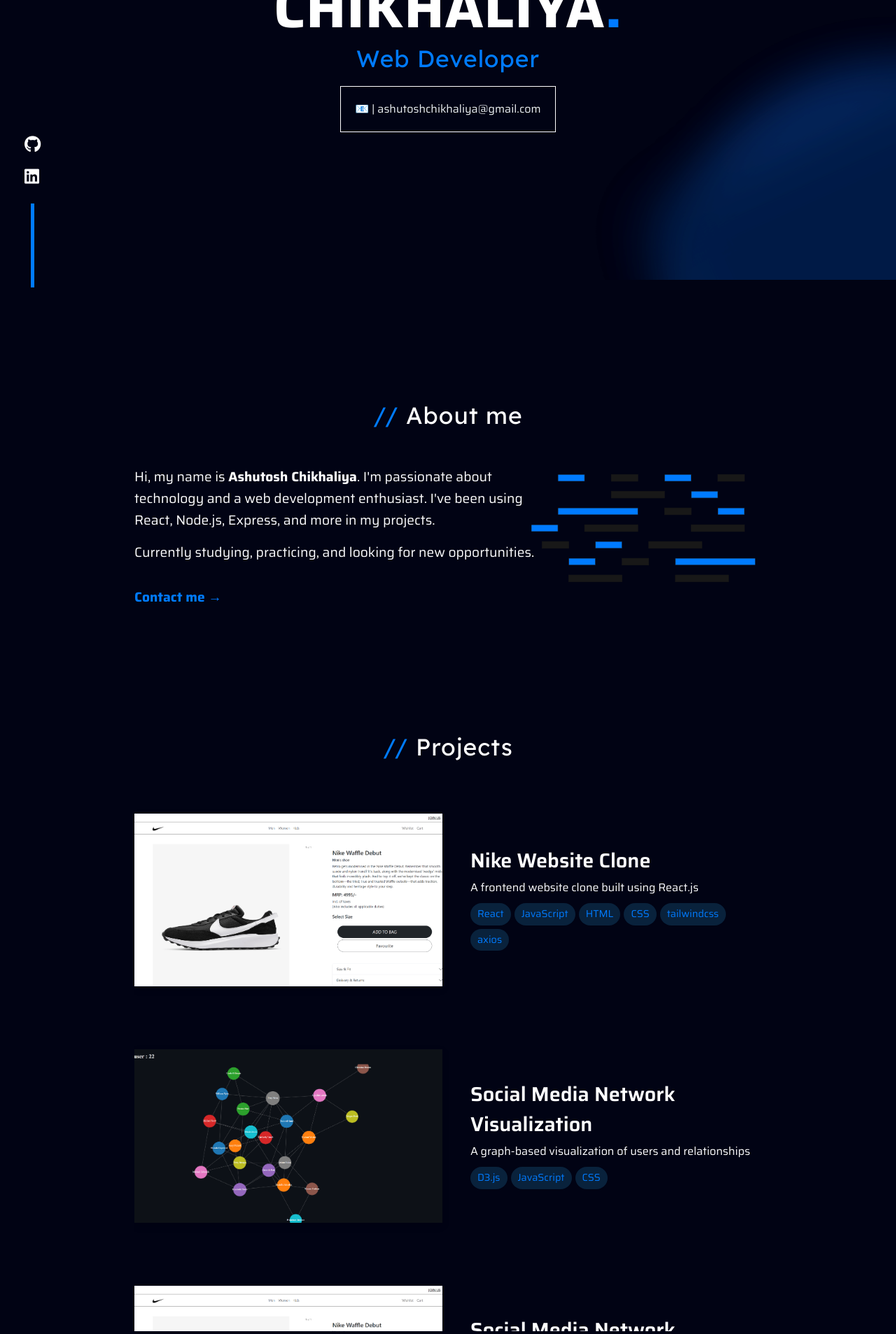
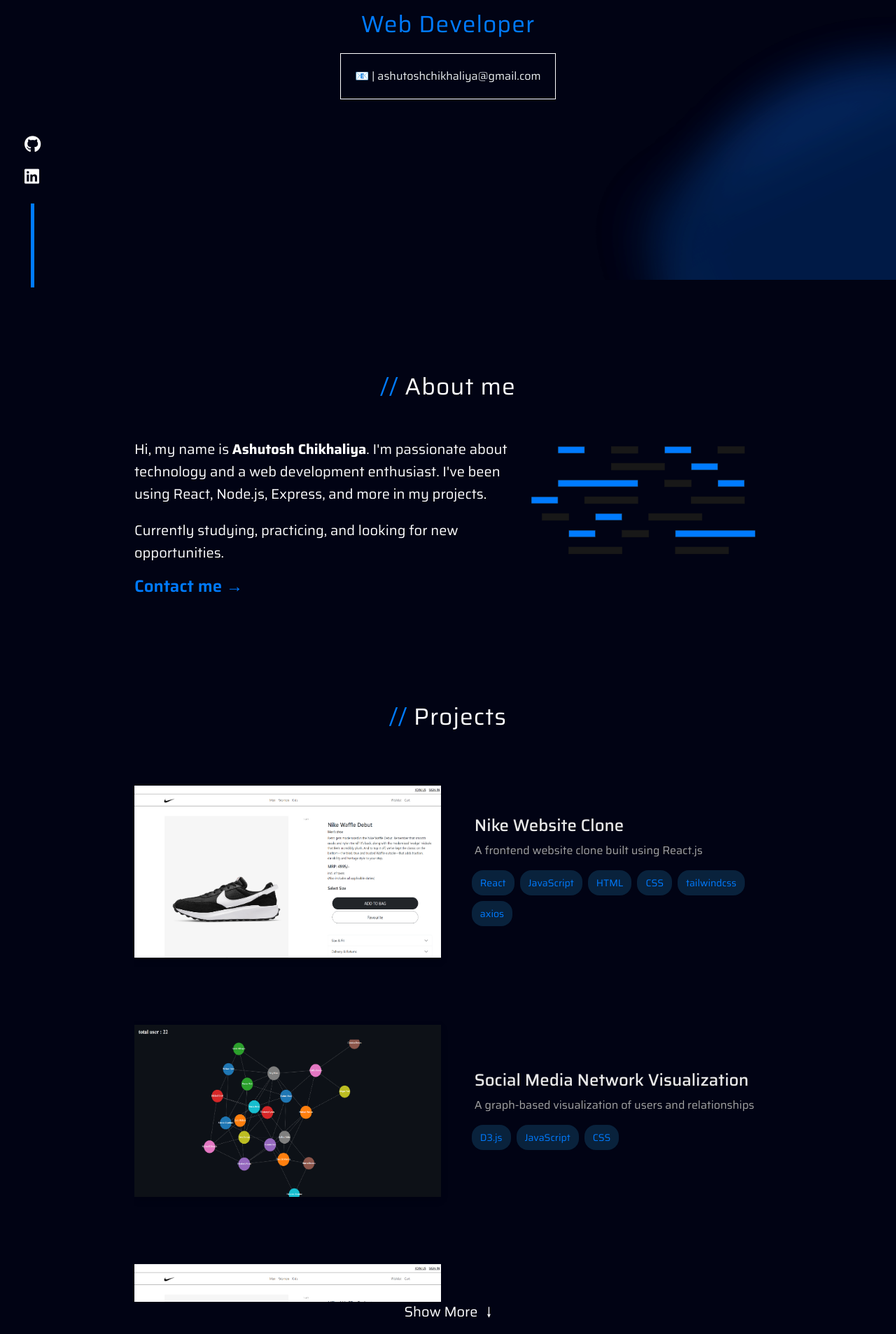
Before and after one commit to Ashutosh-Chikhaliya/Portfolio-website, a React (Vite) app: page / in a window 1280 px wide. Shown: the part 400-2307 px from the top of the page at 70% size. Built offline with nearby package versions, Linux system fonts and the light colour scheme; a web font is replaced by a local one.

Commit message:
update css

```diff
--- a/public/stylesheets/about.css
+++ b/public/stylesheets/about.css
@@ -1,38 +1,22 @@
 .about-me {
-  display: flex;
-  justify-content: space-between;
-  color: #fff; /* White text */
   height: 182px;
   width: 70vw;
   margin: 0 auto;
   margin-top: 3rem;
 }
 
-.about-content {
-  max-width: 600px;
-  display: flex;
-  flex-direction: column;
-}
-
 h2 {
   text-align: center;
   font-size: 2.1rem !important;
-  font-family: "Lexend", sans-serif;
+  /* font-family: "Lexend", sans-serif; */
   font-optical-sizing: auto;
-  font-weight: 600;
+  font-weight: bold;
   font-style: normal;
   letter-spacing: 1px;
 }
 
-.about-content p {
-  font-size: 1.2rem;
-  margin-bottom: 15px;
-  line-height: 1.6;
-  color: black;
-}
-
 .about-content strong {
-  color: #000000; /* Bold name */
+  color: #000000;
 }
 
 body.dark .about-content p,
@@ -41,12 +25,7 @@
 }
 
 .contact-link {
-  display: inline-block;
-  margin-top: 20px;
   color: #007bff;
-  text-decoration: none;
-  font-weight: bold;
-  font-size: 1.2rem;
 }
 
 .contact-link:hover {
@@ -54,10 +33,6 @@
 }
 
 .aboutImg {
-  display: inline-block;
-  position: relative;
-  height: 20rem;
-  width: 20rem;
   top: -39%;
   right: 1%;
 }
--- a/public/stylesheets/home.css
+++ b/public/stylesheets/home.css
@@ -1,60 +1,23 @@
 /* home page */
 
 .homepage-container {
-  display: flex;
-  justify-content: center;
-  align-items: center;
-  height: 100vh;
   width: 70vw;
   margin: 0 auto;
-  background-color: transparent;
-  color: white;
-  text-align: center;
-}
-
-.content {
-  display: flex;
-  flex-direction: column;
-  justify-content: center;
-  align-items: center;
-  padding: 20px;
 }
 
 .name-title {
   font-family: "Saira", sans-serif;
-  font-size: 5rem;
-  font-weight: 700;
-  letter-spacing: 1px;
-  color: black;
-  line-height: 1;
 }
 
 body.dark .name-title {
   color: white;
 }
 
-/* Subtitle - Web Developer */
-.sub-title {
-  font-size: 2.5rem;
-  margin-top: 7px;
-  font-weight: normal;
-}
-
 /* Contact box styling */
 .contact-box {
   font-family: "Saira", sans-serif;
-  position: relative;
-  display: inline-block;
-  padding: 20px;
-  background-color: transparent;
   border: 1px solid rgb(0, 0, 0);
-  color: #000000;
-  border-radius: 0px;
-  overflow: hidden;
-  cursor: pointer;
-  text-align: center;
   transition: background-color 0.3s ease;
-  margin-top: 15px;
 }
 
 body.dark .contact-box {
@@ -62,24 +25,14 @@
   border: 1px solid white;
 }
 
+.contact-box .text {
+  transition: opacity 0.3s ease;
+}
+
 .contact-box .copy {
-  position: absolute;
   top: 50%;
   left: 50%;
   transform: translate(-50%, -50%);
-  background-color: transparent;
-  border: none;
-  color: #ecf0f1;
-  z-index: 2;
-  font-size: 1.2rem;
-  padding: 0;
-  opacity: 0; /* Hidden initially */
-  transition: opacity 0.3s ease;
-}
-
-.contact-box .text {
-  z-index: 0;
-  position: relative;
   transition: opacity 0.3s ease;
 }
 
--- a/public/stylesheets/projects.css
+++ b/public/stylesheets/projects.css
@@ -2,40 +2,19 @@
 .projects-container {
   width: 70vw;
   margin: 0 auto;
-  position: relative;
-  padding: 50px 0;
-  overflow: hidden;
 }
 
 .timeline {
   max-height: 400px;
-  overflow: hidden;
   transition: max-height 0.5s ease-in-out;
-}
-
-.project-wrapper {
-  position: relative;
-  display: flex;
-  justify-content: center;
-  align-items: center;
-  margin: 50px 0;
-  width: 100%;
 }
 
 .project-card {
   width: 37vw;
   height: auto;
-  position: relative;
-  background-size: cover;
-  background-position: center;
-  margin: 20px;
-  margin-left: 0;
   box-shadow: 0 4px 10px rgba(0, 0, 0, 0.15);
   backdrop-filter: blur(10px);
   transition: transform 0.3s ease-in-out, opacity 0.3s ease;
-  border: none;
-  overflow: hidden;
-  aspect-ratio: 16/9;
 }
 
 .project-card::after {
@@ -55,28 +34,18 @@
 }
 
 .project-card img {
-  width: 100%;
   height: auto;
-  position: relative;
-  object-fit: cover;
-  display: block;
   transition: opacity 0.3s ease-in-out;
   aspect-ratio: 16/9;
 }
 
 /* Overlay for links */
 .links-overlay {
-  position: absolute;
   top: 50%;
   left: 50%;
   transform: translate(-50%, -50%);
-  opacity: 0;
   transition: opacity 0.3s ease;
-  z-index: 10;
-  display: flex;
-  justify-content: center;
-  align-items: center;
-  pointer-events: none;
+  color: black;
 }
 
 /* Show the overlay when hovering the card */
@@ -86,18 +55,8 @@
 }
 
 .link-btn {
-  display: flex;
-  width: 60px;
-  height: 60px;
   background-color: #ebecf3;
-  margin: 10px;
-  color: #000000;
-  font-size: 1.3em;
-  cursor: pointer;
   transition: color 0.3s ease;
-  border-radius: 10px;
-  justify-content: center;
-  align-items: center;
 }
 
 .link-btn:hover {
@@ -105,69 +64,28 @@
 }
 
 /* Project details section */
-.project-details {
-  width: 50%;
-  margin-left: 20px;
-  display: flex;
-  flex-direction: column;
-  justify-content: center;
+
+.project-details h3 {
+  transition: color 0.5s;
 }
 
-.project-details h3 {
-  font-size: 1.8em;
-  margin: 0;
-  color: #000;
-  font-weight: 600;
+body.dark .project-details h3 {
+  color: rgb(232, 232, 232);
+  transition: color 0.5s;
 }
 
-.project-details p {
-  margin: 5px 0 0;
-  font-size: 1em;
-  color: #000;
-}
-
-body.dark .project-details h3,
 body.dark .project-details p {
-  color: white;
-}
-
-.project-details .tags {
-  margin-top: 10px;
+  color: rgb(164, 164, 164);
 }
 
 .tag {
-  display: inline-block;
   background-color: #cce5ff;
   color: #007bff;
-  padding: 5px 10px;
-  border-radius: 20px;
-  font-size: 0.9em;
-  margin-right: 5px;
-  margin-bottom: 5px;
 }
 
 body.dark .tag {
   color: #007bff;
   background-color: #09223c;
-}
-
-/* Show More Button */
-.show-more-container {
-  display: flex;
-  align-items: center;
-  justify-content: center;
-  text-align: center;
-}
-
-.show-more-btn {
-  background: none;
-  border: none;
-  color: #000000;
-  font-size: 1.2em;
-  cursor: pointer;
-  display: flex;
-  align-items: center;
-  justify-content: center;
 }
 
 body.dark .show-more-btn {
@@ -181,14 +99,3 @@
 body.dark .show-more-btn:hover {
   color: rgb(0, 123, 255);
 }
-
-.arrow {
-  display: inline-block;
-  margin-left: 10px;
-  font-size: 20px;
-  transition: transform 0.4s ease-in-out;
-}
-
-.rotate {
-  transform: rotate(180deg);
-}
--- a/src/App.css
+++ b/src/App.css
@@ -15,7 +15,7 @@
 body {
   margin: 0;
   padding: 0;
-  font-family: "Saira", sans-serif;
+  font-family: "Saira", sans-serif !important;
   transition: background-color 0.5s, color 0.5s;
   background-color: #e0e0f0;
   min-height: 100%;
@@ -109,7 +109,6 @@
 
 body.dark .navbar {
   background-color: transparent;
-  transition: background-color 0.5s, color 0.5s;
 }
 
 /* Social media links fixed on the left */
--- a/src/components/Email.jsx
+++ b/src/components/Email.jsx
@@ -25,9 +25,9 @@
         }, 2000);
     }
     return (
-        <div className={`contact-box ${copied ? 'copied' : ''}`} onClick={copyToClipboard}>
-            <span className="text"> <span>📧  |  </span>  ashutoshchikhaliya@gmail.com</span>
-            <button className="copy">{copied ? 'Copied!' : 'Copy'}</button>
+        <div className={`contact-box ${copied ? 'copied' : ''} relative inline-block p-5 truncate cursor-pointer mt-4`} onClick={copyToClipboard}>
+            <span className="text z-0 relative"> <span>📧  |  </span>  ashutoshchikhaliya@gmail.com</span>
+            <button className="copy opacity-0 absolute text-white z-10 text-xl">{copied ? 'Copied!' : 'Copy'}</button>
         </div>
     )
 }
--- a/src/pages/AboutMe.jsx
+++ b/src/pages/AboutMe.jsx
@@ -9,19 +9,19 @@
     return (
         <>
             <h2 id="about-me-section"> <span className='highlight-blue'>//</span>  About me</h2>
-            <section className="about-me">
-                <div className="about-content">
-                    <p>
+            <section className="about-me flex justify-between">
+                <div className="about-content max-w-screen-sm text-xl leading-8">
+                    <p className=' mb-5'>
                         Hi, my name is <strong>Ashutosh Chikhaliya</strong>. I'm passionate about technology and a web development enthusiast.
                         I've been using React, Node.js, Express, and more in my projects.
                     </p>
                     <p>
                         Currently studying, practicing, and looking for new opportunities.
                     </p>
-                    <Link to="" className="contact-link">Contact me →</Link>
+                    <Link to="" className="contact-link inline-block mt-4 font-semibold text-2xl">Contact me →</Link>
                 </div>
 
-                <img className='aboutImg' src={aboutImage} alt="" />
+                <img className='aboutImg relative h-80 w-80' src={aboutImage} alt="" />
 
             </section>
         </>
--- a/src/pages/Home.jsx
+++ b/src/pages/Home.jsx
@@ -10,12 +10,11 @@
     return (
         <div>
             <BackgroundShapes />
-            <div className="homepage-container">
-                <div className="content">
-                    <h1 className="name-title">ASHUTOSH CHIKHALIYA<span className="highlight-blue">.</span></h1>
-                    <h2 className="sub-title highlight-blue">Web Developer</h2>
+            <div className="homepage-container flex justify-center items-center h-screen text-center">
+                <div className="content flex flex-col items-center justify-center items-center p-5">
+                    <h1 className="name-title text-7xl font-bold tracking-wide">ASHUTOSH CHIKHALIYA<span className="highlight-blue">.</span></h1>
+                    <h2 className="sub-title mt-2 highlight-blue">Web Developer</h2>
                     <Email />
-                    {/* Contact box with dynamic button text and copied state */}
                 </div>
             </div>
         </div>
--- a/src/pages/ProjectsPage.jsx
+++ b/src/pages/ProjectsPage.jsx
@@ -19,26 +19,26 @@
     }, [showAllProjects]);
 
     return (
-        <section className="projects-container">
+        <section className="projects-container relative overflow-hidden pt-12 pb-12 pl-0 pr-0">
             <h2 id="about-me-section"><span className='highlight-blue'>//</span> Projects</h2>
 
-            <div className="timeline" ref={projectsContainerRef}>
+            <div className="timeline overflow-hidden" ref={projectsContainerRef}>
                 {Projects.map((project, index) => ( // Use the renamed variable here
-                    <div className={`project-wrapper ${index % 2 === 0 ? 'left' : 'right'}`} key={project.id}>
-                        <div class="project-card">
+                    <div className={`project-wrapper ${index % 2 === 0 ? 'left' : 'right'} relative flex justify-center items-center mt-12 mb-12 ml-0 mr-0 w-full`} key={project.id}>
+                        <div class="project-card relative m-6 ml-0  bg-cover bg-center">
                             <img src={project.image} alt="Project Image" />
-                            <div class="links-overlay">
-                                <a href={project.codeLink} class="link-btn"> <i className="fas fa-code"></i></a>
-                                <a href={project.liveLink} class="link-btn"> <i className="fas fa-external-link-alt"></i></a>
+                            <div class="links-overlay absolute opacity-0 z-10 flex">
+                                <a href={project.codeLink} class="link-btn flex justify-center items-center w-16 h-16 m-1 text-lg cursor-pointer rounded-xl border-none"> <i className="fas fa-code"></i></a>
+                                <a href={project.liveLink} class="link-btn flex justify-center items-center w-16 h-16 m-1 text-lg cursor-pointer rounded-xl border-none"> <i className="fas fa-external-link-alt"></i></a>
                             </div>
                         </div>
 
-                        <div className="project-details">
-                            <h3>{project.title}</h3>
-                            <p>{project.description}</p>
-                            <div className="tags">
+                        <div className="project-details w-1/2 ml-5 flex flex-col justify-center">
+                            <h3 className='m-1 text-2xl font-medium'>{project.title}</h3>
+                            <p className='m-1 text-md text-zinc-600'>{project.description}</p>
+                            <div className="tags mt-3">
                                 {project.tags.map((tag, i) => (
-                                    <span className="tag" key={i}>{tag}</span>
+                                    <span className="tag inline-block mr-2 mb-2 text-sm rounded-2xl px-3 py-2" key={i}>{tag}</span>
                                 ))}
                             </div>
                         </div>
@@ -47,10 +47,10 @@
             </div>
 
             {Projects.length > 2 && ( // Use the renamed variable here
-                <div className="show-more-container">
-                    <button onClick={() => setShowAllProjects(!showAllProjects)} className="show-more-btn">
+                <div className="show-more-container flex align-center justify-center text-center">
+                    <button onClick={() => setShowAllProjects(!showAllProjects)} className="show-more-btn bg-none border-none text-black text-xl cursor-pointer">
                         Show {showAllProjects ? 'Less' : 'More'}
-                        <span className={`arrow ${showAllProjects ? 'rotate' : ''}`}>&#x2193;</span>
+                        <span className={`arrow text-xl ml-3`}>&#x2193;</span>
                     </button>
                 </div>
             )}
```
Also changed, not shown: public/stylesheets/contact.css (+0 -31 lines), src/pages/Contact.jsx (+11 -24 lines).
